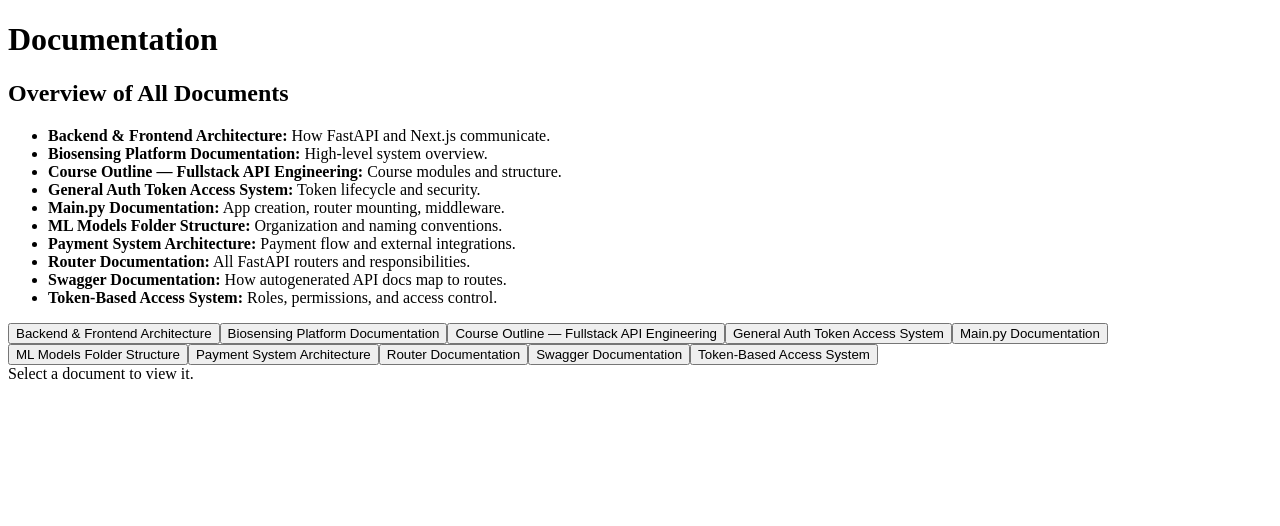
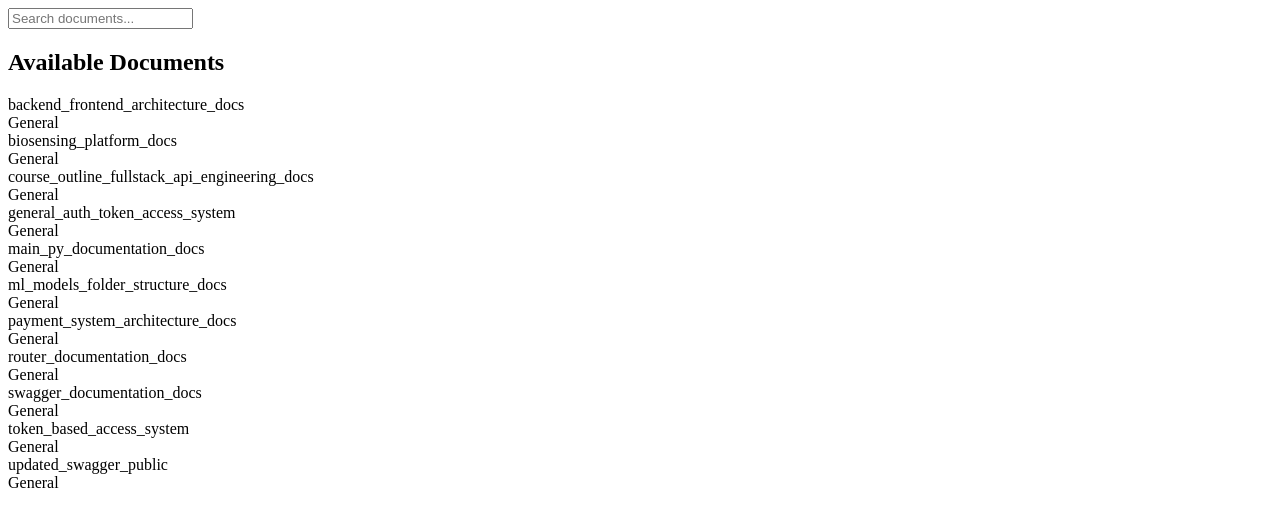
Before and after one commit to selemaniseif12/ai_biosensing_frontend, a Next.js app: page /documentation in a window 1280 px wide. Shown: the top 526 px of the page. Built offline with nearby package versions, Linux system fonts and the light colour scheme.

Commit message:
Restored documentation intro, updated documentation layout, fixed MLDrift and MLTrainingV6 API URLs and logic

```diff
--- a/app/documentation/page.tsx
+++ b/app/documentation/page.tsx
@@ -1,126 +1,58 @@
 "use client";
 
-import { useState } from "react";
-
-type DocumentationItem = {
-  title: string;
-  url: string;
-};
-
-function PdfViewer({ doc }: { doc: DocumentationItem | null }) {
-  if (!doc) {
-    return (
-      <div className="flex h-[600px] items-center justify-center rounded border bg-gray-50 text-gray-500">
-        Select a document to view it.
-      </div>
-    );
-  }
-
-  return (
-    <iframe
-      title={doc.title}
-      src={doc.url}
-      className="h-[600px] w-full rounded border"
-    />
-  );
-}
-
-const documents: DocumentationItem[] = [
-  {
-    title: "Backend & Frontend Architecture",
-    url: "https://your-vercel-blob-url/backend-frontend-architecture.pdf",
-  },
-  {
-    title: "Biosensing Platform Documentation",
-    url: "https://your-vercel-blob-url/biosensing-platform.pdf",
-  },
-  {
-    title: "Course Outline — Fullstack API Engineering",
-    url: "https://your-vercel-blob-url/fullstack-api-engineering.pdf",
-  },
-  {
-    title: "General Auth Token Access System",
-    url: "https://your-vercel-blob-url/general-auth-token-access-system.pdf",
-  },
-  {
-    title: "Main.py Documentation",
-    url: "https://your-vercel-blob-url/main-py-documentation.pdf",
-  },
-  {
-    title: "ML Models Folder Structure",
-    url: "https://your-vercel-blob-url/ml-models-folder-structure.pdf",
-  },
-  {
-    title: "Payment System Architecture",
-    url: "https://your-vercel-blob-url/payment-system-architecture.pdf",
-  },
-  {
-    title: "Router Documentation",
-    url: "https://your-vercel-blob-url/router-documentation.pdf",
-  },
-  {
-    title: "Swagger Documentation",
-    url: "https://your-vercel-blob-url/swagger-documentation.pdf",
-  },
-  {
-    title: "Token-Based Access System",
-    url: "https://your-vercel-blob-url/token-based-access-system.pdf",
-  },
-];
-
-function DocumentationList({
-  onSelect,
-}: {
-  onSelect: (document: DocumentationItem) => void;
-}) {
-  return (
-    <div className="space-y-2">
-      {documents.map((document) => (
-        <button
-          key={document.url}
-          type="button"
-          onClick={() => onSelect(document)}
-          className="block w-full rounded border bg-white p-3 text-left hover:bg-gray-50"
-        >
-          {document.title}
-        </button>
-      ))}
-    </div>
-  );
-}
+import React, { useState } from "react";
 
 export default function DocumentationPage() {
-  const [selectedDoc, setSelectedDoc] = useState<DocumentationItem | null>(null);
+  const [filter, setFilter] = useState("");
+
+  const documents = [
+    { name: "backend_frontend_architecture_docs", category: "General" },
+    { name: "biosensing_platform_docs", category: "General" },
+    { name: "course_outline_fullstack_api_engineering_docs", category: "General" },
+    { name: "general_auth_token_access_system", category: "General" },
+    { name: "main_py_documentation_docs", category: "General" },
+    { name: "ml_models_folder_structure_docs", category: "General" },
+    { name: "payment_system_architecture_docs", category: "General" },
+    { name: "router_documentation_docs", category: "General" },
+    { name: "swagger_documentation_docs", category: "General" },
+    { name: "token_based_access_system", category: "General" },
+    { name: "updated_swagger_public", category: "General" }
+  ];
+
+  const filteredDocs = documents.filter((doc) =>
+    doc.name.toLowerCase().includes(filter.toLowerCase())
+  );
 
   return (
     <div className="p-6">
-      <h1 className="text-2xl font-bold mb-6">Documentation</h1>
-
-      <div className="mb-8 p-4 bg-gray-100 rounded shadow">
-        <h2 className="text-xl font-semibold mb-3">Overview of All Documents</h2>
-
-        <ul className="list-disc pl-6 space-y-2 text-gray-700">
-          <li><strong>Backend & Frontend Architecture:</strong> How FastAPI and Next.js communicate.</li>
-          <li><strong>Biosensing Platform Documentation:</strong> High-level system overview.</li>
-          <li><strong>Course Outline — Fullstack API Engineering:</strong> Course modules and structure.</li>
-          <li><strong>General Auth Token Access System:</strong> Token lifecycle and security.</li>
-          <li><strong>Main.py Documentation:</strong> App creation, router mounting, middleware.</li>
-          <li><strong>ML Models Folder Structure:</strong> Organization and naming conventions.</li>
-          <li><strong>Payment System Architecture:</strong> Payment flow and external integrations.</li>
-          <li><strong>Router Documentation:</strong> All FastAPI routers and responsibilities.</li>
-          <li><strong>Swagger Documentation:</strong> How autogenerated API docs map to routes.</li>
-          <li><strong>Token-Based Access System:</strong> Roles, permissions, and access control.</li>
-        </ul>
+      {/* ⭐ Filter Input */}
+      <div className="mb-6">
+        <input
+          type="text"
+          placeholder="Search documents..."
+          value={filter}
+          onChange={(e) => setFilter(e.target.value)}
+          className="border p-2 rounded w-full"
+        />
       </div>
 
-      <div className="flex gap-6">
-        <div className="w-1/3">
-          <DocumentationList onSelect={setSelectedDoc} />
-        </div>
+      {/* ⭐ Documents List */}
+      <h2 className="text-xl font-bold mb-4">Available Documents</h2>
 
-        <div className="w-2/3">
-          <PdfViewer doc={selectedDoc} />
-        </div>
+      <div className="space-y-3">
+        {filteredDocs.map((doc, idx) => (
+          <div
+            key={idx}
+            className="border p-4 rounded bg-gray-50 hover:bg-gray-100 cursor-pointer"
+          >
+            <div className="font-semibold">{doc.name}</div>
+            <div className="text-sm text-gray-600">{doc.category}</div>
+          </div>
+        ))}
+
+        {filteredDocs.length === 0 && (
+          <div className="text-gray-500">No documents match your search.</div>
+        )}
       </div>
     </div>
   );
```
